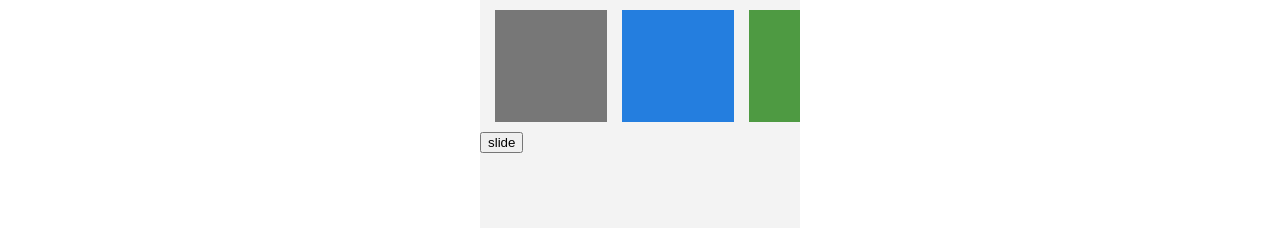
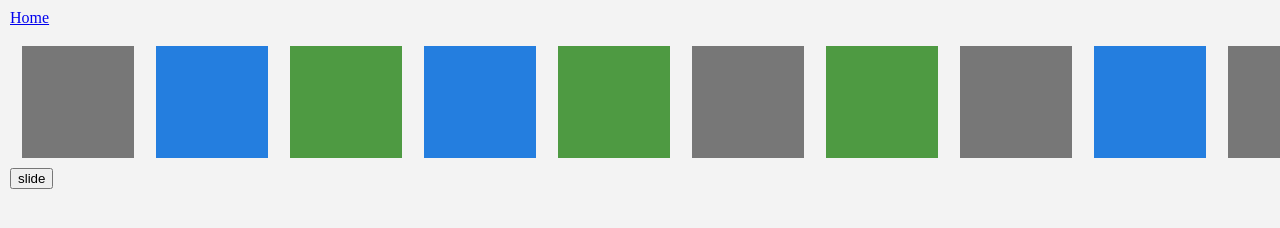
Before and after one commit to toomokawa/toomokawa.github.io, a plain HTML site: page carousel-translate/index.html in a window 1280 px wide. Drawn offline with nearby package versions, Linux system fonts and the light colour scheme.

Commit message:
[bf]test carousel-translate

```diff
--- a/carousel-translate/index.html
+++ b/carousel-translate/index.html
@@ -3,50 +3,13 @@
 <head>
 	<meta charset="UTF-8">
 	<meta name="viewport" content="width=device-width,minimum-scale=1.0,maximum-scale=1.0,user-scalable=no"/>
+	<link rel="stylesheet" type="text/css" href="../reset.css">
+	<link rel="stylesheet" type="text/css" href="style.css">
 	<title>carousel translate ver.</title>
-	<style type="text/css">
-		html, body, div, ol, ul, li {
-		    margin:0;
-		    padding:0;
-		    border:0;
-		    outline:0;
-		    font-size:100%;
-		    vertical-align:baseline;
-		    background:transparent;
-		}
-
-		#wrapper {
-			margin: 0 auto;
-			padding: 10px 0;
-			width: 320px;
-			height: 1000px;
-			background: #f3f3f3;
-		}
-
-		#carousel-area {
-			width: 100%;
-			overflow: hidden;
-		}
-
-		#carousel-area ol {
-			list-style: none;
-			width: 3200px;
-			height: 112px;
-		}
-		#carousel-area li {
-			float: left;
-			margin-left: 16px;
-			overflow: visible;
-		}
-		#carousel-area li img {
-			width: 112px;
-			height: 112px;
-			display: table-cell;
-		}
-	</style>
 </head>
 <body>
 <div id="wrapper">
+	<p style="padding: 10px"><a href="https://toomokawa.github.io/">Home</a></p>
 	<div id="carousel-area">
 		<ol class="c-o">
 			<li class="c-l" style="width: 112px;"><img src="img/test1.jpg"></li>
@@ -76,37 +39,42 @@
 			<li class="c-l" style="width: 112px;"><img src="img/test3.jpg"></li>
 		</ol>
 	</div>
-	<div style="margin-top: 10px;"><button id="cl">slide</button></div>
+	<div style="margin: 10px 0 0 10px;"><button id="cl">slide</button></div>
 </div>
 <script src="https://ajax.googleapis.com/ajax/libs/jquery/1.11.1/jquery.min.js"></script>
 <script type="text/javascript">
 	$(function (){
-		var ww,
+		var windowWidth,
 			olWidth,
 			marginLeft,
 			slideWidth,
 			slideListTotal,
 			restWidth,
-			half;
+			half,
+			f,
+			lastSlide;
 
-		ww = $('#wrapper').width();
+		// 読み込み＆リサイズ時、liを調整
+		$(window).on('load resize', function() {
+			windowWidth = $(window).width();
 			marginLeft = 15;
+			half = ($('.c-l').width() / 2);
 
 			// 画面サイズに応じてliのスライドする数を決める
 			for (var i = 1; i <= $('.c-l').length; i++) {
 				slideWidth = ($('.c-l').width() + marginLeft) * i;
-			restWidth = ww - slideWidth;
 
-			// 画面サイズの横幅の余りが、liのスライド数の横幅より小さくなればブレーク
-			if (restWidth < slideWidth) {
-				slideListTotal = i;
+				// 画面サイズ - スライド横幅 = 残りが、liの半分以下の場合ブレーク
+				restWidth = windowWidth - slideWidth;
+				if (restWidth < half) {
+					slideListTotal = i - 1;
+					slideWidth = ($('.c-l').width() + marginLeft) * slideListTotal;
 					break;
 				}
 			}
 
 			// 見切れるliが半分以下で表示されるまで、margin-leftを1pxずつ増やす
-		half = ($('.c-l').width() / 2);
-		while (half < ww - (slideWidth + marginLeft)) {
+			while (half < windowWidth - (slideWidth + marginLeft)) {
 				marginLeft += 1;
 				slideWidth = ($('.c-l').width() + marginLeft) * slideListTotal;
 			}
@@ -120,21 +88,23 @@
 				$(this).css('margin-left', marginLeft + 'px');
 			});
 
+			// スライドされる最後のマイナス値を取得
+			// リサイズの場合はリストを先頭に戻す
+			f = 0;
+			lastSlide = olWidth - ($('.c-l').width() + marginLeft);
+			$('.c-o').css('-webkit-transform', 'translate3d(' + f + 'px, 0px, 0px)');
+		});
+
 		// slide
-		var f = slideWidth;
 		$('#cl').click(function() {
-			if (f !== (olWidth + ($('.c-l').width() + marginLeft))) {
+			if (-f === lastSlide) {
+				return;
+			} else {
+				f = f - slideWidth;
 				$('.c-o').css({
-					'-webkit-transform':'translate3d(-'+f+'px, 0px, 0px)',
+					'-webkit-transform':'translate3d(' + f + 'px, 0px, 0px)',
 					'-webkit-transition-duration':'0.5s'
 				});
-				f = f + slideWidth;
-			} else {
-				$('.c-o').css({
-					'-webkit-transform':'translate3d(0px, 0px, 0px)',
-					'-webkit-transition-duration':'0.5s'
-				});
-				f = slideWidth;
 			}
 		});
 	});
--- /dev/null
+++ b/carousel-translate/style.css
@@ -0,0 +1,40 @@
+@charset "UTF-8";
+
+html, body, div, ol, ul, li {
+    margin:0;
+    padding:0;
+    border:0;
+    outline:0;
+    font-size:100%;
+    vertical-align:baseline;
+    background:transparent;
+}
+
+#wrapper {
+	margin: 0 auto;
+	width: 100%;
+	height: 1000px;
+	background: #f3f3f3;
+}
+
+#carousel-area {
+	margin: 10px 0;
+	width: 100%;
+	overflow: hidden;
+}
+
+#carousel-area ol {
+	list-style: none;
+	width: 3200px;
+	height: 112px;
+}
+#carousel-area li {
+	float: left;
+	margin-left: 16px;
+	overflow: visible;
+}
+#carousel-area li img {
+	width: 112px;
+	height: 112px;
+	display: table-cell;
+}
--- /dev/null
+++ b/reset.css
@@ -0,0 +1,2 @@
+/* Eric Meyer's Reset CSS v2.0 - http://cssreset.com */
+html,body,div,span,applet,object,iframe,h1,h2,h3,h4,h5,h6,p,blockquote,pre,a,abbr,acronym,address,big,cite,code,del,dfn,em,img,ins,kbd,q,s,samp,small,strike,strong,sub,sup,tt,var,b,u,i,center,dl,dt,dd,ol,ul,li,fieldset,form,label,legend,table,caption,tbody,tfoot,thead,tr,th,td,article,aside,canvas,details,embed,figure,figcaption,footer,header,hgroup,menu,nav,output,ruby,section,summary,time,mark,audio,video{border:0;font-size:100%;font:inherit;vertical-align:baseline;margin:0;padding:0}article,aside,details,figcaption,figure,footer,header,hgroup,menu,nav,section{display:block}body{line-height:1}ol,ul{list-style:none}blockquote,q{quotes:none}blockquote:before,blockquote:after,q:before,q:after{content:none}table{border-collapse:collapse;border-spacing:0}
```
Also changed, not shown: index.html (+2 -1 lines), style.css (+4 -5 lines). Lines whose indentation alone changed are shown as unchanged.
